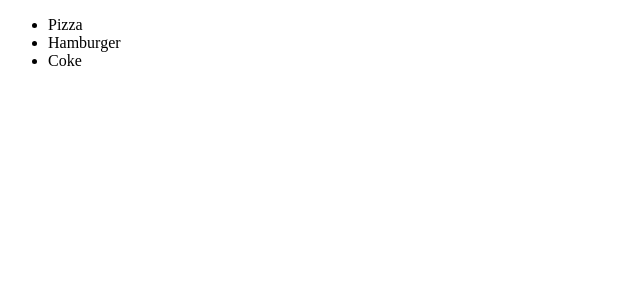
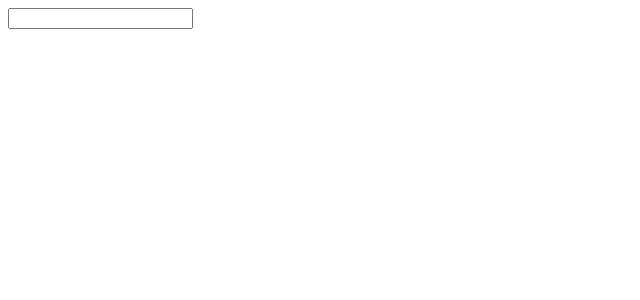
Before and after one commit to erikvs/WebApplications, a React (Create React App) app in the folder Intro_React/: page / in a window 1280 px wide. Shown: the top 300 px of the page, without its empty margins (0-640 px from the left). Built offline with nearby package versions, Linux system fonts and the light colour scheme.

Commit message:
Intro React 8 + 9

```diff
--- a/Intro_React/src/App.js
+++ b/Intro_React/src/App.js
@@ -1,16 +1,20 @@
+import React from "react";
 import MyComponent from "./components/myComponent";
 import Title from "./components/title";
 import Wrapper from "./components/wrapper";
-import React from "react";
 import Food from "./components/food";
+import Button from "./components/button"
+import InputField from "./components/inputField";
 
 const food = ['Pizza', 'Hamburger', 'Coke'];
+
 
 
 const App = ({title}) => {
 return (
 
-<Food />
+<InputField/>
+
 );
 };
 
@@ -29,3 +33,12 @@ export default App;
 {food.map(food => <li>{food}</li>)}
 </ul>
 </> */
+
+// TASK 7
+//<Food />
+
+// TASK 8
+//<Button/>
+
+// TASK 9
+// <InputField/>
--- /dev/null
+++ b/Intro_React/src/components/button.js
@@ -0,0 +1,14 @@
+// TASK 8
+
+const Button = () => {
+    const handleClick = () => {
+        console.log("Clicked");
+    };
+return (
+    <>
+    <button onClick={handleClick}>BUTTON</button>
+    </>
+);
+};
+
+export default Button;
--- a/Intro_React/src/components/food.js
+++ b/Intro_React/src/components/food.js
@@ -1,3 +1,4 @@
+// TASK 7
 
  const food = ['Pizza', 'Hamburger', 'Coke'];
 
--- /dev/null
+++ b/Intro_React/src/components/inputField.js
@@ -0,0 +1,14 @@
+// TASK 9
+
+const InputField = () => {
+    const handleChange = () => {
+        console.log("change");
+    };
+return (
+    <>
+    <input type="text" onChange={handleChange}/>
+    </>
+);
+};
+
+export default InputField;
```
